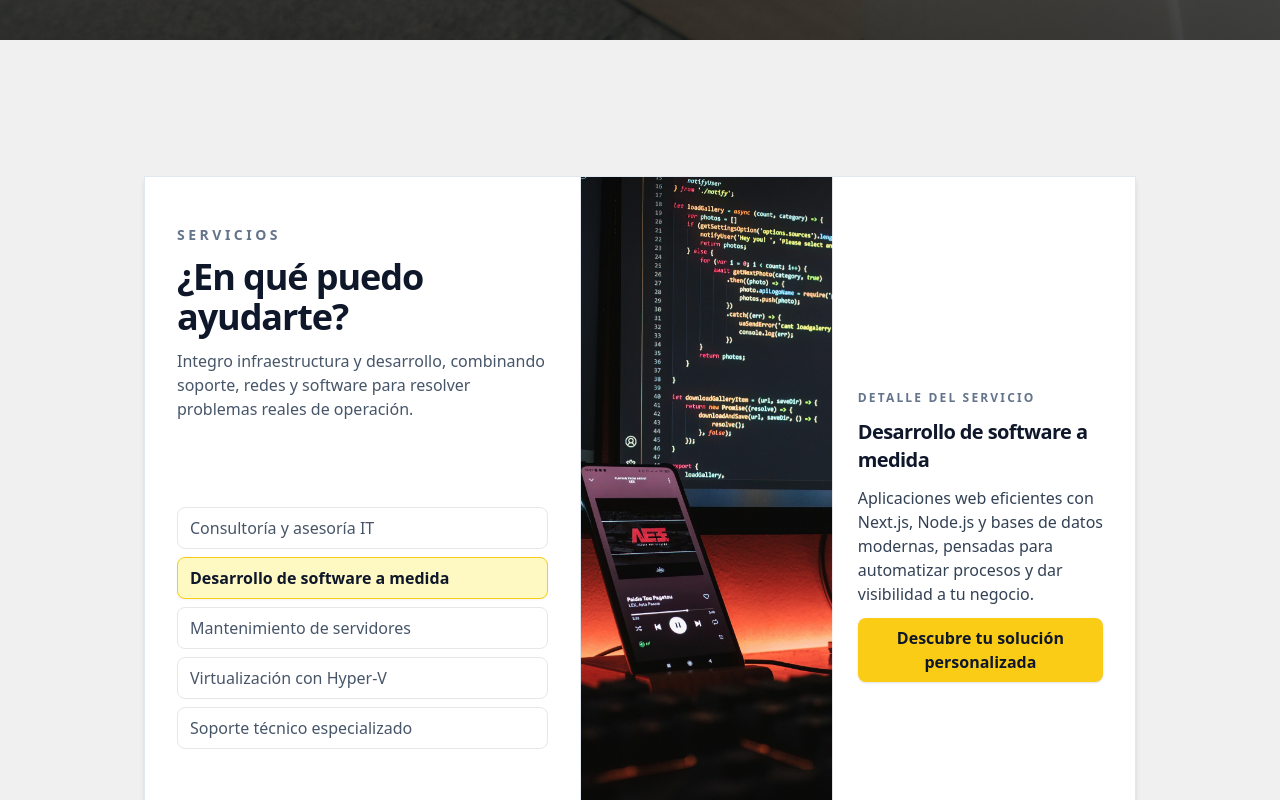
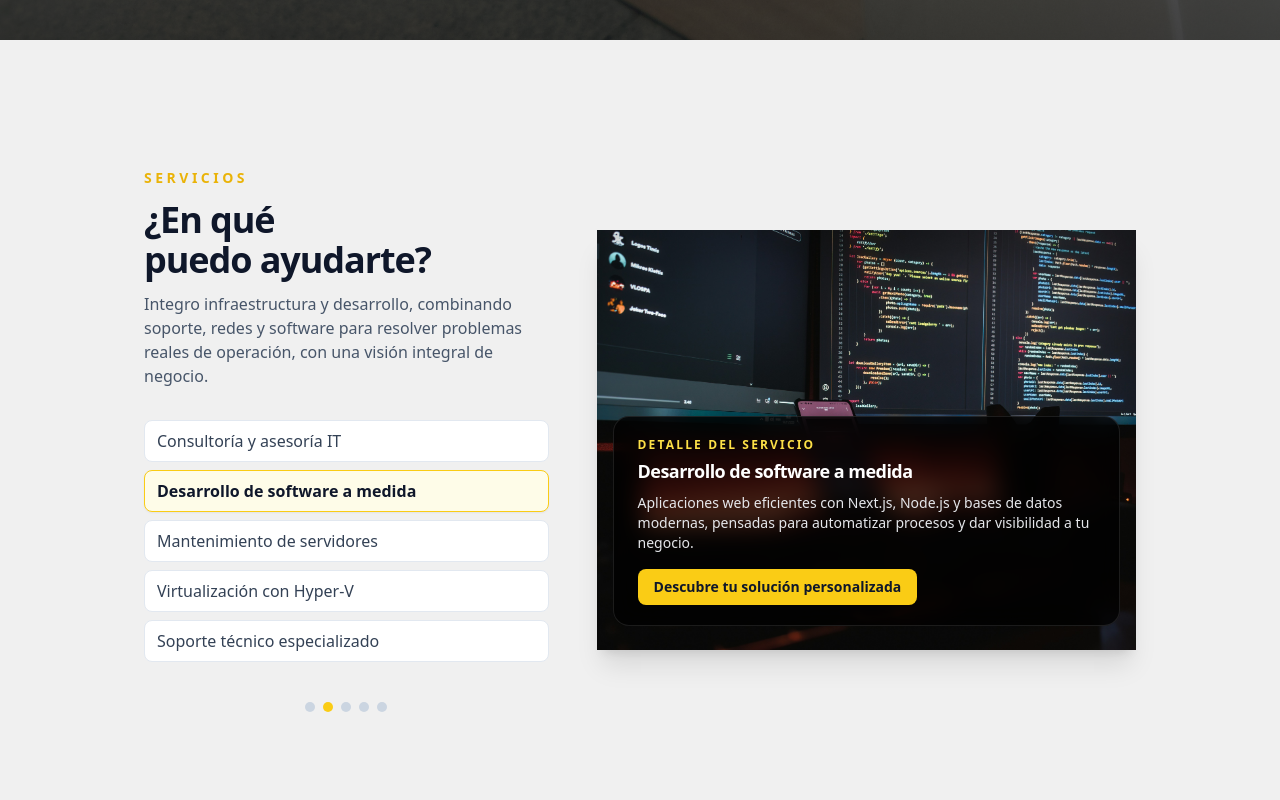
Before and after one commit to Rodro1975/Soporte-T-cnico-y-Soluciones-Tecnol-gicas, a Next.js app: page / in a window 1280 px wide. Shown: the part 840-1640 px from the top of the page. Built offline with nearby package versions, Linux system fonts and the light colour scheme.

Commit message:
Integracion de carrusel en about

```diff
--- a/app/components/Bio.js
+++ b/app/components/Bio.js
@@ -6,17 +6,15 @@ import { FaLinkedin, FaEnvelope } from "react-icons/fa";
 
 export default function Bio() {
   return (
-    <section className="py-12 md:py-16">
-      <div className="max-w-3xl mx-auto px-6 text-center">
     <motion.div
-          initial={{ opacity: 0, y: 20 }}
+      initial={{ opacity: 0, y: 40 }}
       whileInView={{ opacity: 1, y: 0 }}
-          viewport={{ once: false }}
-          transition={{ duration: 0.6 }}
-          className="flex flex-col items-center"
+      viewport={{ once: false, amount: 0.4 }} // 👈 se anima cada vez que entra ~40% al viewport
+      transition={{ duration: 0.6, ease: "easeOut" }}
+      className="max-w-3xl mx-auto px-6 text-center"
     >
       {/* FOTO */}
-          <div className="relative w-40 h-40 rounded-full overflow-hidden border-4 border-yellow-500 shadow-lg mb-6">
+      <div className="relative w-40 h-40 rounded-full overflow-hidden border-4 border-yellow-500 shadow-lg mb-6 mx-auto">
         <Image
           src="/images/rodrigo_photo.jpg"
           alt="Rodrigo Ivan Ordoñez Chávez"
@@ -29,14 +27,14 @@ export default function Bio() {
         Rodrigo Iván Ordoñez Chávez
       </h3>
 
-          <p className="text-sm md:text-base text-gray-600 max-w-xl">
+      <p className="text-sm md:text-base text-gray-600 max-w-xl mx-auto">
         Consultor IT especializado en infraestructura, soporte corporativo y
-            desarrollo web. Coordino soluciones completas para empresas y
-            proyectos profesionales.
+        desarrollo web. Coordino soluciones completas para empresas y proyectos
+        profesionales.
       </p>
 
       {/* ICONOS */}
-          <div className="mt-5 flex items-center gap-5">
+      <div className="mt-5 flex items-center justify-center gap-5">
         {/* LinkedIn */}
         <a
           href="https://www.linkedin.com/in/rodrigo-iv%C3%A1n-ordo%C3%B1ez-ch%C3%A1vez-788127189/"
@@ -58,7 +56,5 @@ export default function Bio() {
         </a>
       </div>
     </motion.div>
-      </div>
-    </section>
   );
 }
--- a/app/components/CarouselServs.js
+++ b/app/components/CarouselServs.js
@@ -55,33 +55,34 @@ export default function CarouselServices() {
   const service = services[current];
 
   return (
-    <section className="w-full h-screen min-h-[520px] flex items-center justify-center">
-      <div className="relative w-full max-w-5xl h-[70vh] md:h-[80vh] lg:h-[90vh] border border-slate-200 bg-white shadow-md hover:shadow-2xl transition-shadow duration-300 grid grid-cols-1 md:grid-cols-[1.1fr_1.4fr] overflow-hidden">
+    <div className="w-full grid gap-10 lg:gap-12 lg:grid-cols-[1.05fr_1.4fr] items-stretch">
       {/* Lado texto / lista */}
-        <div className="flex flex-col justify-between px-6 py-6 md:px-8 md:py-12 border-b md:border-b-0 md:border-r border-slate-200 bg-white">
+      <div className="flex flex-col justify-between gap-8">
         <div className="space-y-3">
-            <p className="text-xs md:text-sm font-semibold uppercase tracking-[0.25em] text-slate-500">
+          <p className="text-xs md:text-sm font-semibold uppercase tracking-[0.25em] text-yellow-500">
             Servicios
           </p>
-            <h2 className="text-2xl md:text-3xl lg:text-4xl font-bold text-slate-900 leading-tight">
+          <h2 className="text-2xl md:text-3xl lg:text-4xl font-bold text-slate-900 leading-tight text-balance">
             ¿En qué puedo ayudarte?
           </h2>
-            <p className="text-sm md:text-base text-slate-600">
+          <p className="text-sm md:text-base text-slate-600 max-w-xl">
             Integro infraestructura y desarrollo, combinando soporte, redes y
-              software para resolver problemas reales de operación.
+            software para resolver problemas reales de operación, con una visión
+            integral de negocio.
           </p>
         </div>
 
-          <div className="mt-6 flex flex-col gap-2">
+        {/* Lista de servicios: campo más compacto, no a todo lo ancho */}
+        <div className="flex flex-col gap-2 max-w-md">
           {services.map((s, index) => (
             <button
               key={s.title}
               onClick={() => setCurrent(index)}
-                className={`w-full rounded-lg text-left text-sm md:text-base px-3 py-2 border transition duration-200 ease-in-out
+              className={`w-full text-left text-sm md:text-base px-3 py-2 rounded-lg border transition duration-200 ease-in-out
                 ${
                   index === current
-                      ? "bg-yellow-100 border-yellow-400 text-slate-900 font-semibold shadow-sm"
-                      : "bg-transparent text-slate-600 hover:bg-slate-100"
+                    ? "bg-yellow-50 border-yellow-400 text-slate-900 font-semibold shadow-sm"
+                    : "bg-white border-slate-200 text-slate-700 hover:bg-slate-50"
                 }`}
               aria-current={index === current ? "true" : "false"}
             >
@@ -91,16 +92,12 @@ export default function CarouselServices() {
         </div>
 
         {/* Indicadores de slide */}
-          <div className="mt-6 flex gap-2 justify-center">
+        <div className="flex gap-2 justify-start md:justify-center pt-2">
           {services.map((_, i) => (
             <span
               key={i}
-                className={`w-3 h-3 rounded-full border transition
-                  ${
-                    i === current
-                      ? "bg-yellow-400 border-yellow-400"
-                      : "bg-slate-200 border-slate-300"
-                  }`}
+              className={`w-2.5 h-2.5 rounded-full transition
+                ${i === current ? "bg-yellow-400" : "bg-slate-300"}`}
               aria-label={`Slide ${i + 1}`}
             />
           ))}
@@ -108,34 +105,33 @@ export default function CarouselServices() {
       </div>
 
       {/* Lado imagen / detalle del servicio actual */}
-        <div className="relative overflow-hidden flex flex-col md:flex-row bg-slate-50 h-full">
-          <div className="relative flex-1 min-h-[220px] md:min-h-[260px] lg:min-h-[360px] h-full border-b md:border-b-0 border-slate-200">
+      <div className="relative flex flex-col justify-center">
+        <div className="relative h-[260px] sm:h-[320px] md:h-[360px] lg:h-[420px]">
           <Image
             src={service.image}
             alt={service.title}
             fill
-              className="object-cover transition-transform duration-300 scale-105 hover:scale-110"
+            className="object-cover shadow-xl"
             priority
           />
-          </div>
-          <div className="flex-1 px-6 py-6 md:px-8 md:py-12 flex items-center bg-white">
-            <div className="space-y-3">
-              <p className="text-xs font-semibold uppercase tracking-[0.18em] text-slate-500">
+
+          {/* Overlay de detalle del servicio sobre la imagen */}
+          <div className="absolute inset-x-4 bottom-4 md:bottom-6 bg-black/75 backdrop-blur-md rounded-2xl border border-white/10 px-4 py-4 md:px-6 md:py-5">
+            <p className="text-[0.65rem] md:text-xs font-semibold uppercase tracking-[0.18em] text-yellow-300">
               Detalle del servicio
             </p>
-              <h3 className="text-lg md:text-xl font-semibold text-slate-900 leading-tight">
+            <h3 className="mt-1 text-base md:text-lg font-semibold text-white">
               {service.title}
             </h3>
-              <p className="text-sm md:text-base text-slate-700">
+            <p className="mt-2 text-xs md:text-sm text-gray-200">
               {service.description}
             </p>
-              <button className="mt-4 px-4 py-2 rounded-lg bg-yellow-400 text-slate-900 font-bold shadow hover:bg-yellow-500 transition focus:outline-none focus:ring-2 focus:ring-yellow-400 text-sm md:text-base">
+            <button className="mt-3 md:mt-4 inline-flex items-center px-4 py-2 rounded-lg bg-yellow-400 text-slate-900 text-xs md:text-sm font-bold hover:bg-yellow-500 transition focus:outline-none focus:ring-2 focus:ring-yellow-400/80">
               {service.cta}
             </button>
           </div>
         </div>
       </div>
     </div>
-    </section>
   );
 }
--- /dev/null
+++ b/app/portfolio/layout.js
@@ -0,0 +1,9 @@
+export const metadata = {
+  title: "Portafolio | Rodrigo Iván Ordoñez Chávez",
+  description:
+    "Proyectos de infraestructura, soporte corporativo y desarrollo web realizados por Rodrigo Iván Ordóñez Chávez para empresas y clientes en LATAM.",
+};
+
+export default function PortfolioLayout({ children }) {
+  return <>{children}</>;
+}
```
Lines whose indentation alone changed are shown as unchanged.
